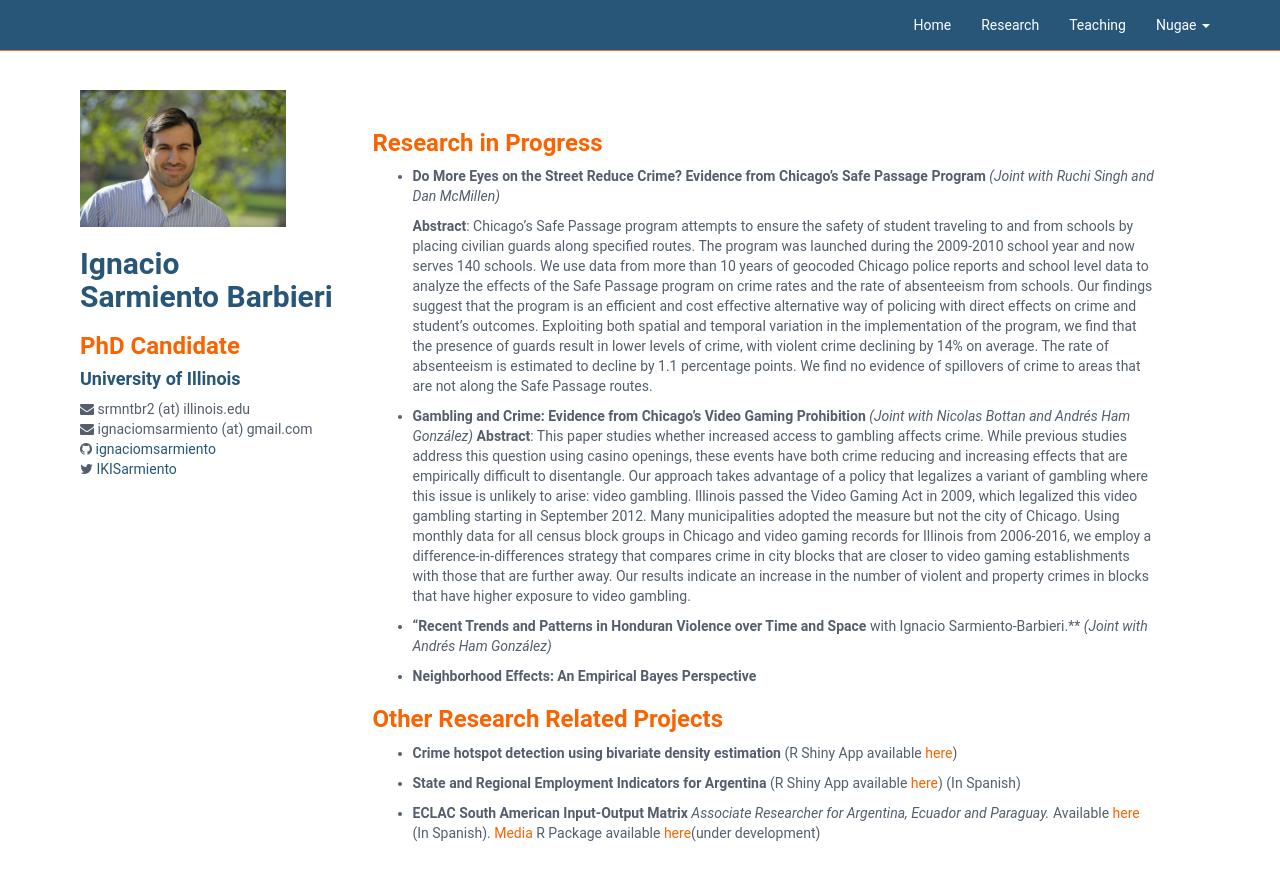
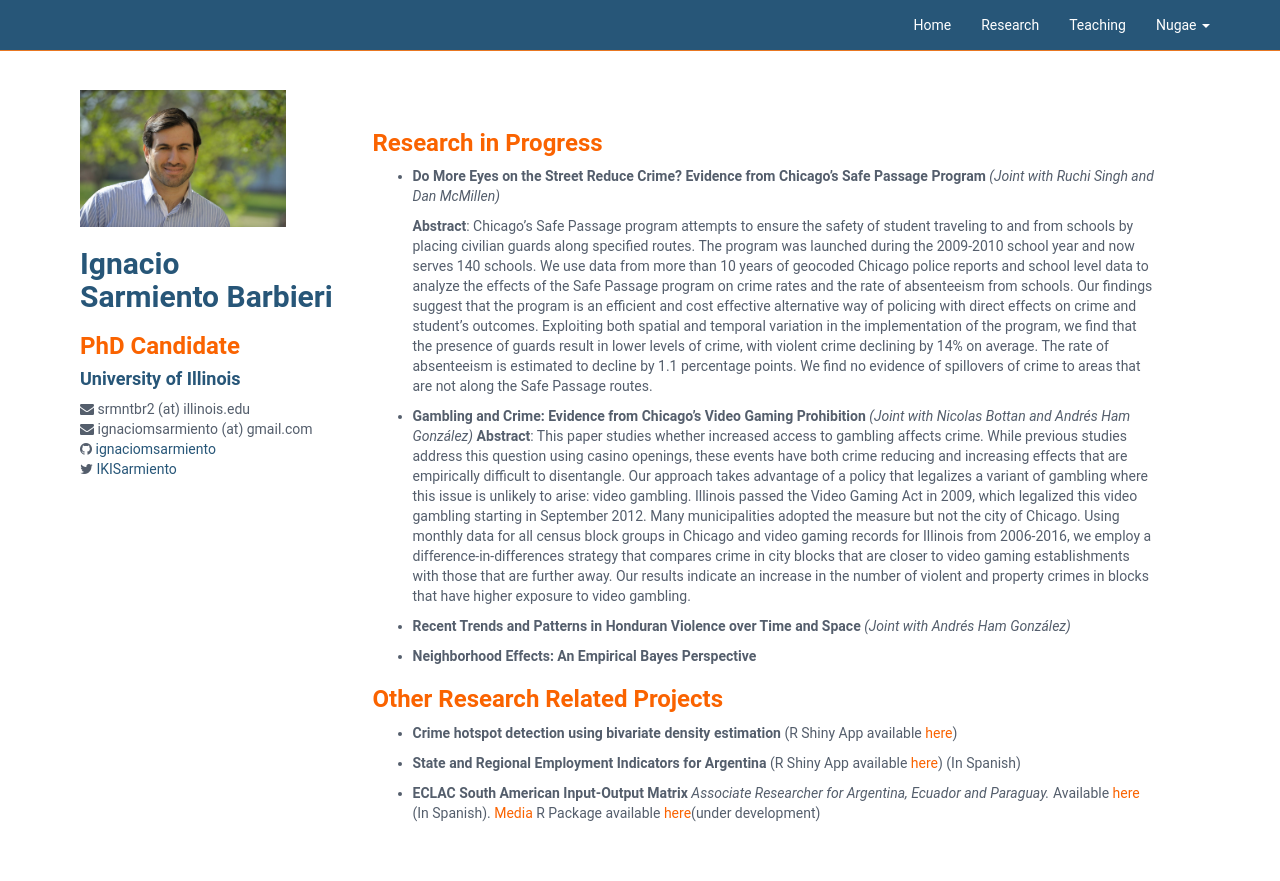
Before and after one commit to ignaciomsarmiento/ignaciomsarmiento.github.io, a Jekyll site: the page built from research.md, in a window 1280 px wide and 963 px high. Shown: the top 881 px of the window. Built offline with Jekyll 4.4.1, drawn with Linux system fonts in a browser that asks for light colours; our own code applies the rules of GitHub Pages for plain Markdown files.

Commit message:
fixed silly mistake in previous commit

```diff
--- a/research.md
+++ b/research.md
@@ -16,7 +16,7 @@ layout: default
 	This paper studies whether increased access to gambling affects crime. While previous studies address this question using casino openings, these events have both crime reducing and increasing effects that are empirically difficult to disentangle. Our approach takes advantage of a policy that legalizes a variant of gambling where this issue is unlikely to arise: video gambling. Illinois passed the Video Gaming Act in 2009, which legalized this video gambling starting in September 2012. Many municipalities adopted the measure but not the city of Chicago. Using monthly data for all census block groups in Chicago and video gaming records for Illinois from 2006-2016, we employ a difference-in-differences strategy that compares crime in city blocks that are closer to video gaming establishments with those that are further away. Our results indicate an increase in the number of violent and property crimes in blocks that have higher exposure to video gambling.
 
 
-* **“Recent Trends and Patterns in Honduran Violence over Time and Space** with Ignacio Sarmiento-Barbieri.**
+* **Recent Trends and Patterns in Honduran Violence over Time and Space**
 	*(Joint with Andrés Ham González)*
 
 * **Neighborhood Effects: An Empirical Bayes Perspective**
```
